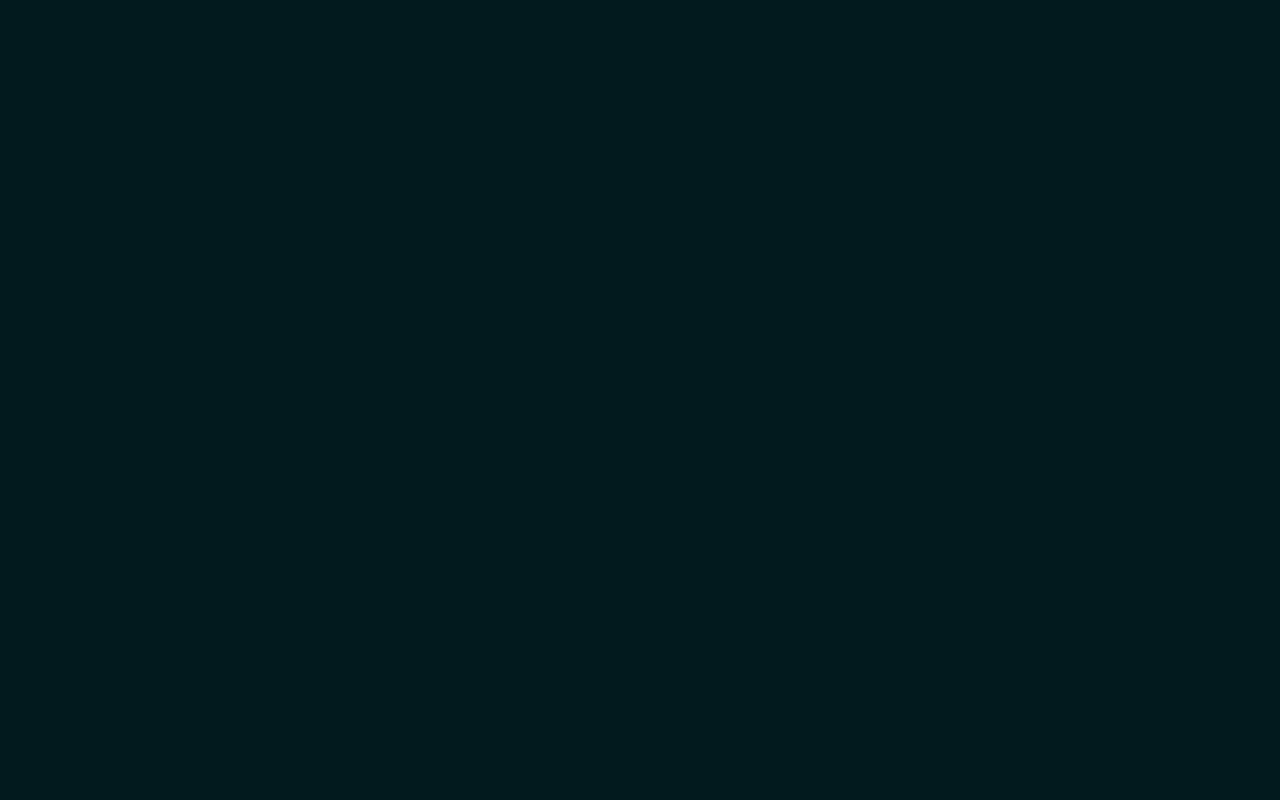
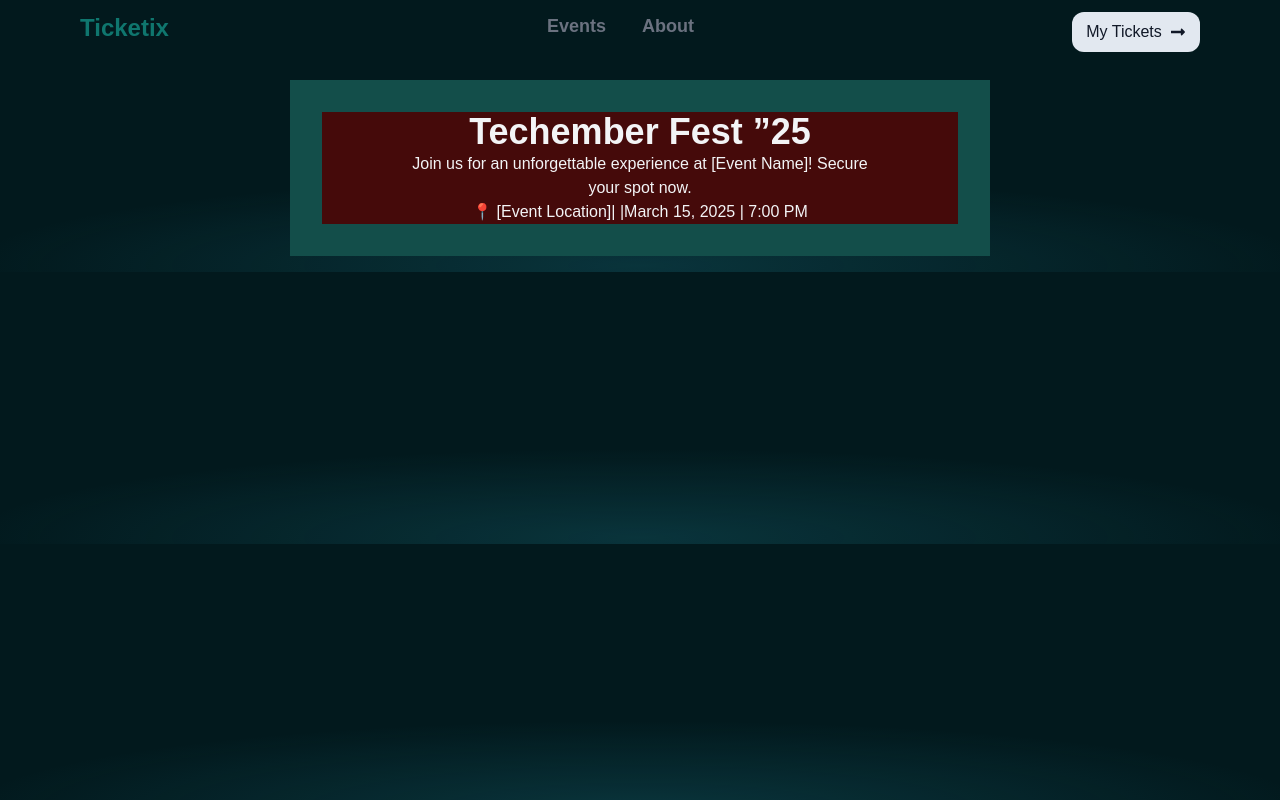
Before and after one commit to Prisca-01/ticketix, a Next.js app: page / in a window 1280 px wide. Built offline with nearby package versions, Linux system fonts and the light colour scheme.

Commit message:
styled header

```diff
--- a/package.json
+++ b/package.json
@@ -17,6 +17,7 @@
     "react": "^19.0.0",
     "react-dom": "^19.0.0",
     "react-hook-form": "^7.54.2",
+    "react-icons": "^5.4.0",
     "yup": "^1.6.1"
   },
   "devDependencies": {
--- a/src/app/globals.css
+++ b/src/app/globals.css
@@ -3,7 +3,7 @@
 @tailwind utilities;
 
 :root {
-  --background: #ffffff;
+  --background: #02191D;
   --foreground: #171717;
 }
 
@@ -16,5 +16,7 @@
 
 body {
   color: var(--foreground);
-  background: radial-gradient(52.52% 32.71% at 50% 97.66%, rgba(36, 160, 181, 0.20) 0%, rgba(36, 160, 181, 0.00) 100%), #02191D;  font-family: Arial, Helvetica, sans-serif;
+  /* background-color: var(--background); */
+  background: radial-gradient(52.52% 32.71% at 50% 97.66%, rgba(36, 160, 181, 0.20) 0%, rgba(36, 160, 181, 0.00) 100%), #02191D;
+  font-family: Arial, Helvetica, sans-serif;
 }
--- a/src/app/page.js
+++ b/src/app/page.js
@@ -1,8 +1,41 @@
-
+import Link from "next/link";
+import { FaLongArrowAltRight } from "react-icons/fa";
 
 export default function Home() {
-  return(
+  return (
     <>
+      <header className="flex flex-row justify-between py-3 md:px-20">
+        <h2 className="text-teal-700 font-extrabold text-2xl">Ticketix</h2>
+        <div className="nav hidden md:block text-gray-500 space-x-9 font-bold text-lg">
+          <Link href="#">Events</Link>
+          <Link href="#">About</Link>
+        </div>
+        <div className="flex flex-row justify-center items-center gap-2  bg-slate-200 p-2 w-32 rounded-xl text-gray-900">
+          <Link href="#" className="">
+            My Tickets
+          </Link>
+          <FaLongArrowAltRight />
+        </div>
+      </header>
+      <div className="container p-4 flex flex-col items-center justify-center">
+        {/* Ticket Selection */}
+        <section className="bg-teal-900 flex flex-col p-8 w-[700px] justify-center items-center">
+          <div className="bg-red-950 px-20 text-center">
+            <h1 className="text-gray-100 text-4xl font-extrabold">
+              Techember Fest ”25
+            </h1>
+            <p className="text-gray-100">
+              Join us for an unforgettable experience at [Event Name]! Secure
+              your spot now.
+            </p>
+            <p className="text-gray-100">
+              <span>📍 [Event Location]</span>
+              <span>| |</span>
+              <span>March 15, 2025 | 7:00 PM</span>
+            </p>
+          </div>
+        </section>
+      </div>
     </>
-  )
+  );
 }
```
Also changed, not shown: 1 other file (tests, documents, lock files or other folders).
